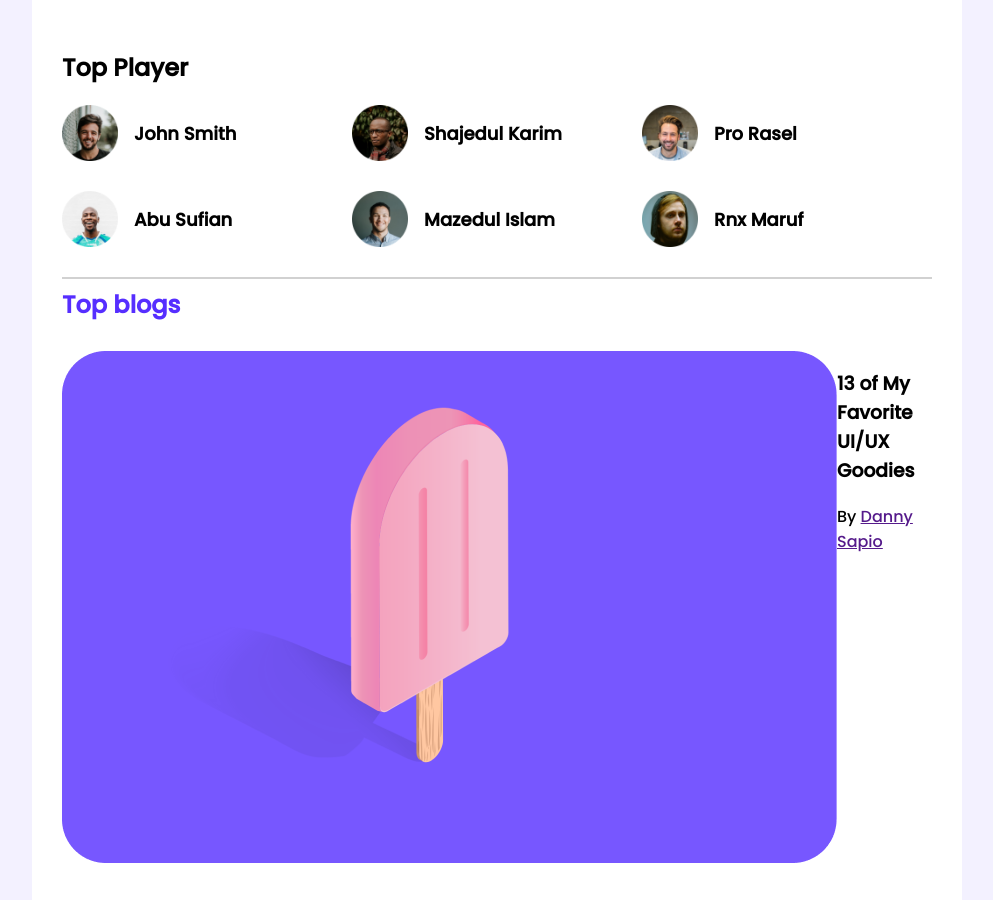
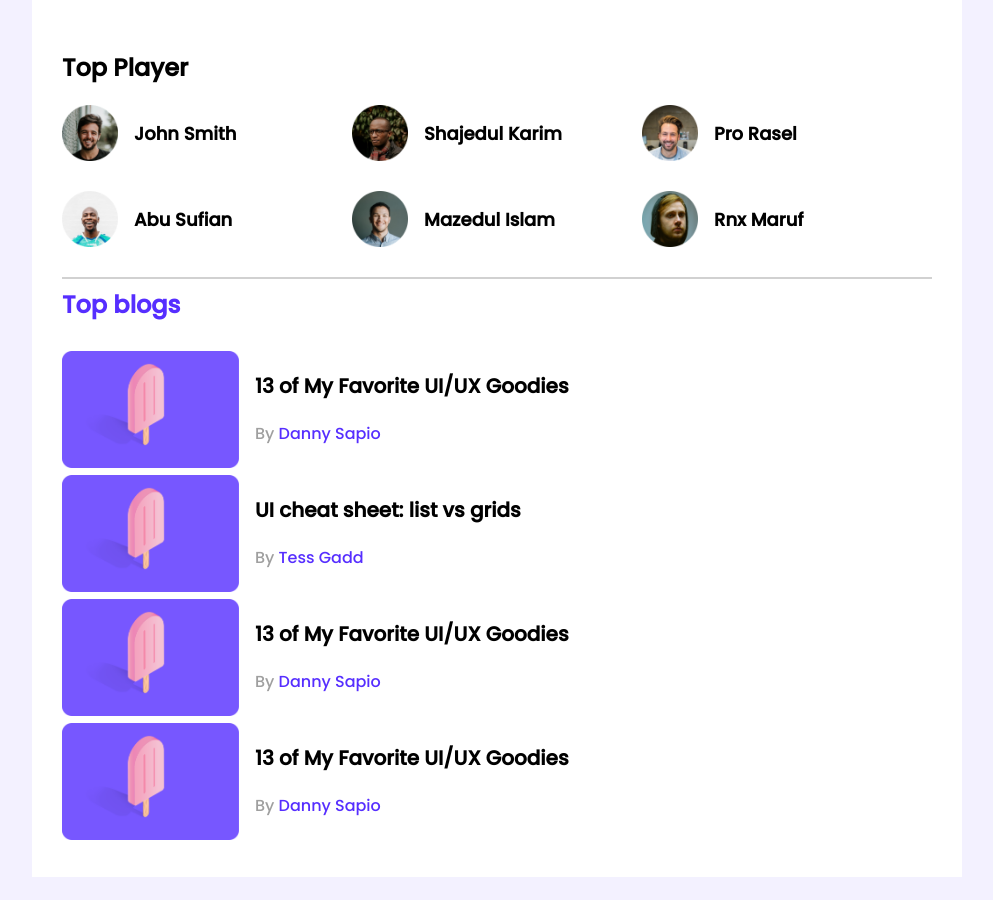
Before and after one commit to jabedit/leader-board, a plain HTML site: page index.html in a window 1280 px wide. Shown: the whole page, without its empty margins (143-1136 px from the left). After the commit the page ends 877 px from the top, so only its background shows below. Drawn offline with Linux system fonts and the light colour scheme.

Commit message:
thired commit

```diff
--- a/css/style.css
+++ b/css/style.css
@@ -59,6 +59,26 @@ hr{
     display: flex;
 }
 .blog > .thumbnail img{
+    width: 177px;
+    height: 117px;
+}
+.blog-info{
+    margin-left: 16px;
+}
+.blog-title{
+
+    font-size:20px;
+
+}
+.blog-author{
+    font-size: 16px;
+    color: #9F9F9F;
+}
+
+.blog-author a{
+    color: #562EFF;
+    font-size: 16px;
+    text-decoration: none;
 
 }
 
--- a/index.html
+++ b/index.html
@@ -53,6 +53,7 @@
             <hr>
             <div class="top-blogs">
                 <h1 class="section-title">Top blogs</h1>
+                <article>
                     <div class="blog">
                         <div class="thumbnail">
                             <img src="images/blogs/blog-1.png" alt="">
@@ -62,6 +63,34 @@
                             <p class="blog-author"> By <a href="">Danny Sapio</a> </p>
                         </div>
                     </div>
+                    <div class="blog">
+                        <div class="thumbnail">
+                            <img src="images/blogs/blog-1.png" alt="">
+                        </div>
+                        <div class="blog-info">
+                            <h3 class="blog-title">UI cheat sheet: list vs grids</h3>
+                            <p class="blog-author"> By <a href="">Tess Gadd</a> </p>
+                        </div>
+                    </div>
+                    <div class="blog">
+                        <div class="thumbnail">
+                            <img src="images/blogs/blog-1.png" alt="">
+                        </div>
+                        <div class="blog-info">
+                            <h3 class="blog-title">13 of My Favorite UI/UX Goodies</h3>
+                            <p class="blog-author"> By <a href="">Danny Sapio</a> </p>
+                        </div>
+                    </div>
+                    <div class="blog">
+                        <div class="thumbnail">
+                            <img src="images/blogs/blog-1.png" alt="">
+                        </div>
+                        <div class="blog-info">
+                            <h3 class="blog-title">13 of My Favorite UI/UX Goodies</h3>
+                            <p class="blog-author"> By <a href="">Danny Sapio</a> </p>
+                        </div>
+                    </div>
+                </article>
             </div>
 
         </section>
```
Lines whose indentation alone changed are shown as unchanged.
